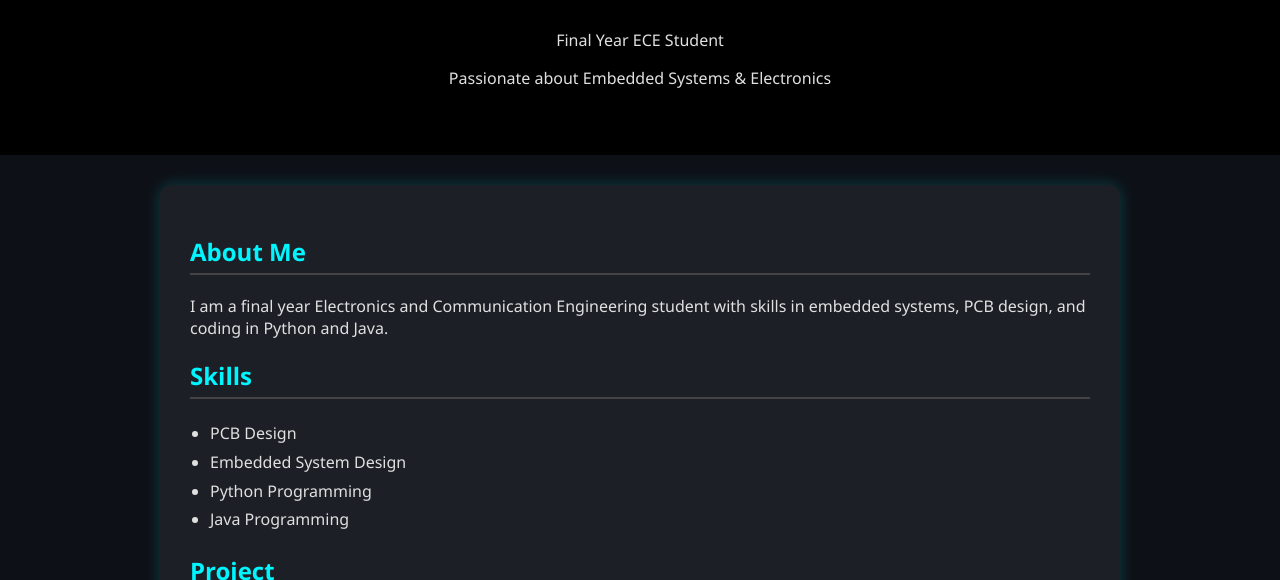
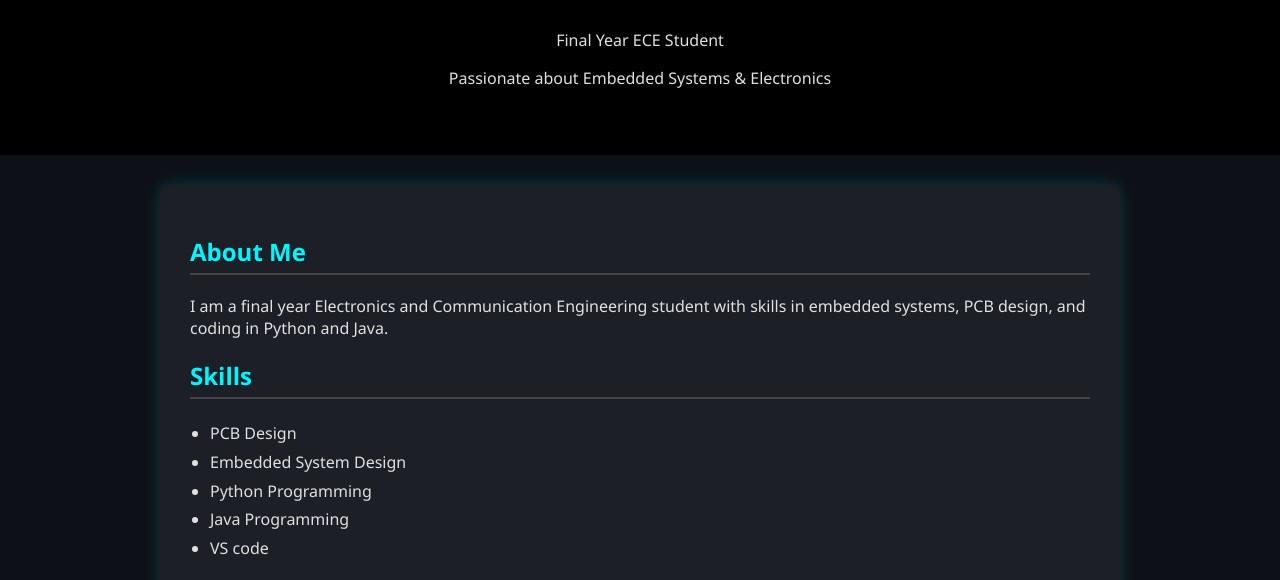
Before and after one commit to kbarathbarath20-arch/proflie, a plain HTML site: page index.html in a window 1280 px wide. Shown: the part 150-730 px from the top of the page. Drawn offline with Linux system fonts and the light colour scheme; a script that the page names is missing.

Commit message:
Update index.html

```diff
--- a/index.html
+++ b/index.html
@@ -26,6 +26,7 @@
         <li>Embedded System Design</li>
         <li>Python Programming</li>
         <li>Java Programming</li>
+        <li>VS code</li>
       </ul>
     </section>
 
```
